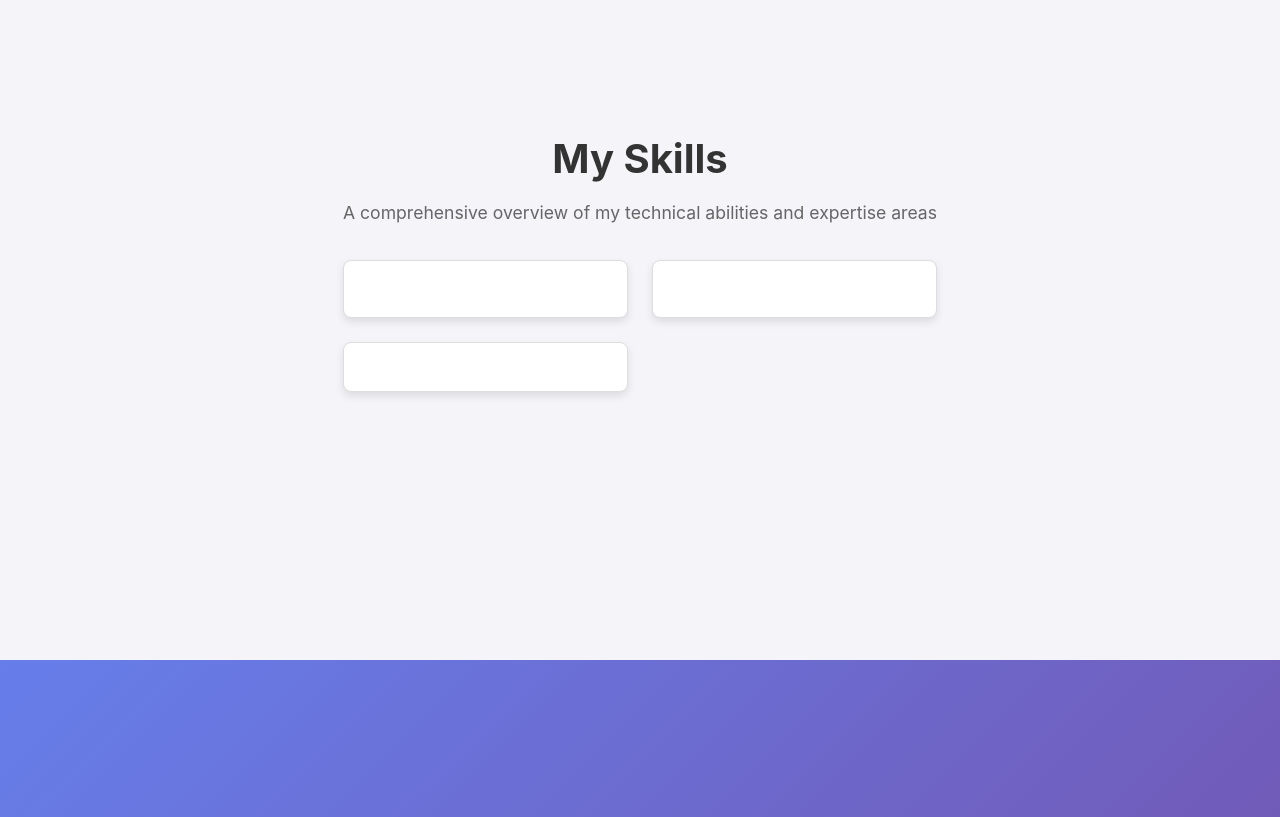
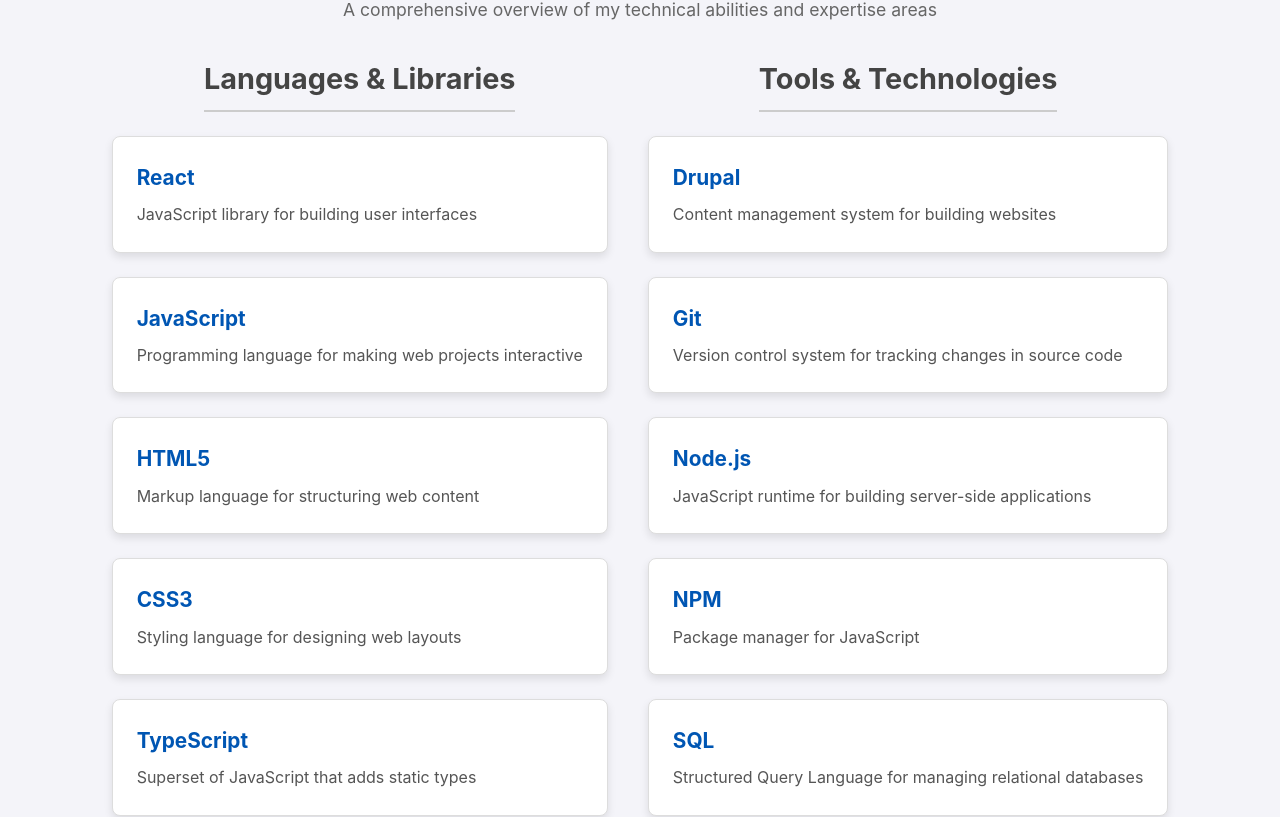
Before and after one commit to JohnMHoyt24/accessible-portfolio, a React (Create React App) app: page / in a window 1280 px wide. Shown: the part 1237-2054 px from the top of the page. Built offline with nearby package versions, Linux system fonts and the light colour scheme; the HTML template or start-up script is replaced by a standard one.

Commit message:
Created two mappings. The outer mapping goes through each skill category, then the inner mapping goes through each individual skill.

```diff
--- a/src/components/Skills.js
+++ b/src/components/Skills.js
@@ -4,7 +4,7 @@
 const Skills = () => {
   const skillCategories = [
     {
-      title: "Frontend Development",
+      title: "Languages & Libraries",
       skills: [
         {
           name: "React",
@@ -33,6 +33,10 @@
       title: "Tools & Technologies",
       skills: [
         {
+          name: "Drupal",
+          description: "Content management system for building websites"
+        },
+        {
           name: "Git",
           description:
             "Version control system for tracking changes in source code",
@@ -42,7 +46,10 @@
           description:
             "JavaScript runtime for building server-side applications",
         },
-        { name: "NPM", description: "Package manager for JavaScript" },
+        { name: "NPM",
+          description: "Package manager for JavaScript" },
+        { name: "SQL",
+          description: "Structured Query Language for managing relational databases"}
       ],
     },
   ];
@@ -57,20 +64,22 @@
             areas
           </p>
         </div>
-        <div className="skill-cards">
-          {/*Iterate through each skill from the array and display the skill name
-          and description in a card*/}
-          {skillCategories.map((skill, index) => (
-            <div key={index} className="skill-card">
-              <div className="skill-content">
-                <h3 className="skill-name">{skill.skills.name}</h3>
-                <p className="skill-description">{skill.skills.description}</p>
+        <div className="skill-categories">
+          {skillCategories.map((category, index) => (
+            <div key={index} className="skill-category">
+              <h3>{category.title}</h3>
+              <div className="skill-cards">
+                {category.skills.map((skill, skillIndex) => (
+                  <div key={skillIndex} className="skill-card">
+                    <div className="skill-content">
+                      <h4 className="skill-name">{skill.name}</h4>
+                      <p className="skill-description">{skill.description}</p>
+                    </div>
+                  </div>
+                ))}
               </div>
             </div>
           ))}
-          <div className="skill-card">
-            <div className="skill-content"></div>
-          </div>
         </div>
       </div>
     </section>
```
